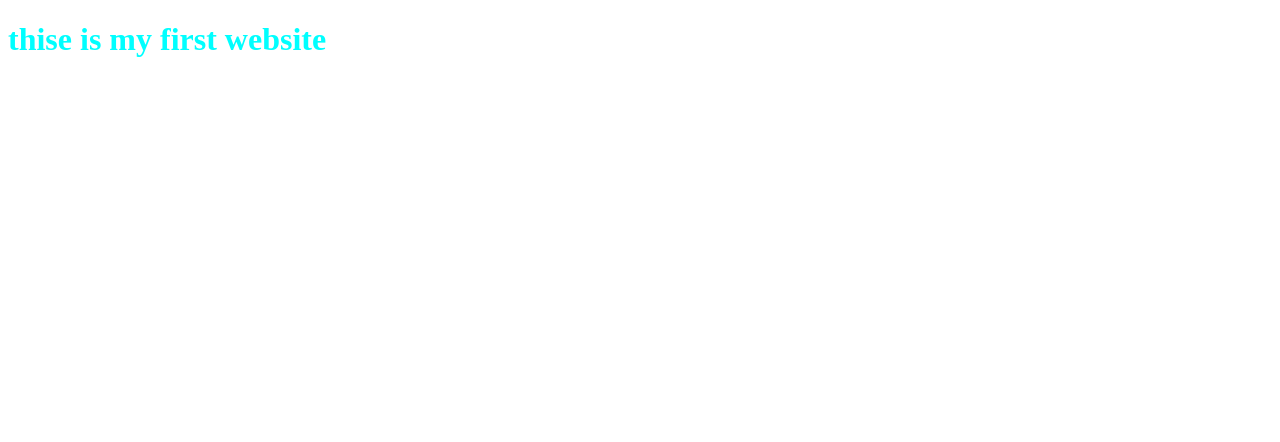
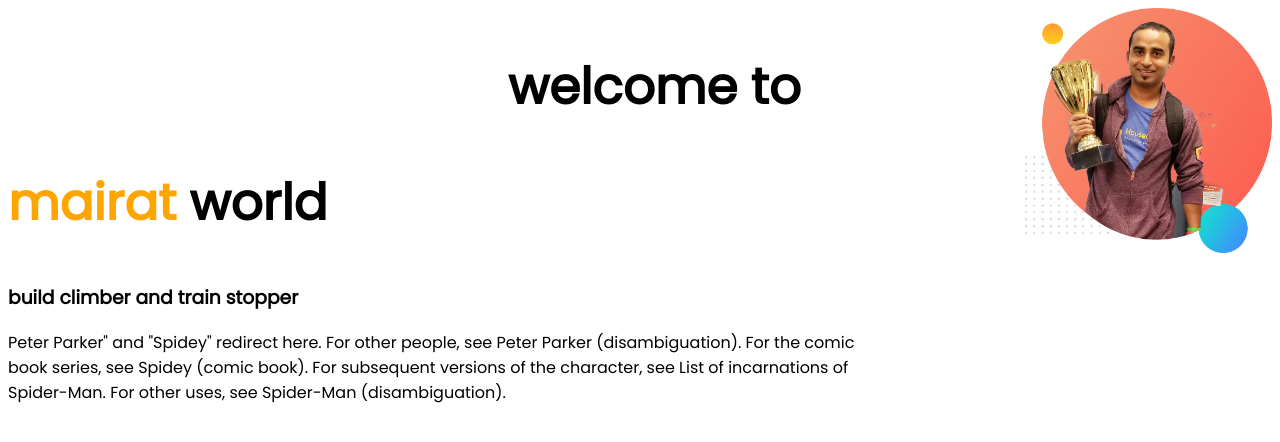
Before and after one commit to nazmul2584/devloper-protfolio, a plain HTML site: page index.html in a window 1280 px wide. Drawn offline with Linux system fonts and the light colour scheme.

Commit message:
add nomething

```diff
--- a/index.html
+++ b/index.html
@@ -5,10 +5,23 @@
     <meta http-equiv="X-UA-Compatible" content="IE=edge">
     <meta name="viewport" content="width=device-width, initial-scale=1.0">
     <title>Document</title>
+    <link rel="preconnect" href="https://fonts.googleapis.com">
+    <link rel="preconnect" href="https://fonts.gstatic.com" crossorigin>
+    <link href="https://fonts.googleapis.com/css2?family=Poppins&display=swap" rel="stylesheet">
     <link rel="stylesheet" href="style.css">
-    <h1>thise is my first website</h1>
-</head>
-<body>
 
-</body>
+ </head>
+    <body>
+  <section>
+    <div>
+        <h1 class="half">welcome to</h1>
+        <h1><span class="orange-colour">mairat</span> world</h1>
+        <h3>build climber and train stopper</h3>
+        <p>Peter Parker" and "Spidey" redirect here. For other people, see Peter Parker (disambiguation). For the comic book series, see Spidey (comic book). For subsequent versions of the character, see List of incarnations of Spider-Man. For other uses, see Spider-Man (disambiguation).</p>
+    </div>
+        <div class="half">
+                <img src="images/jhankar.png" alt="">
+        </div>
+  </section>
+    </body>
 </html>
--- a/style.css
+++ b/style.css
@@ -1,4 +1,22 @@
+body
+{
+    font-family: 'Poppins', sans-serif;
+}
 h1
 {
-    color: cyan;
+    font-size: 50px;
 }
+.orange-colour{ color: orange;}
+section
+{
+    display: flex;
+}
+.half
+{
+    width: 50%;
+    padding-left: 10em;
+}
+   .half img{
+       width: 100%;
+   }
+}
```
Also changed, not shown: images/dream-bg.png (added), images/exp-bg.png (added), images/jhankar-removebg-preview.png (added), images/jhankar.png (added), images/jhankar2.png (added), images/my-bg.png (added), images/my-bg2.png (added), images/top-banner.png (added), jhankar.jpg (added), 8 other files.
